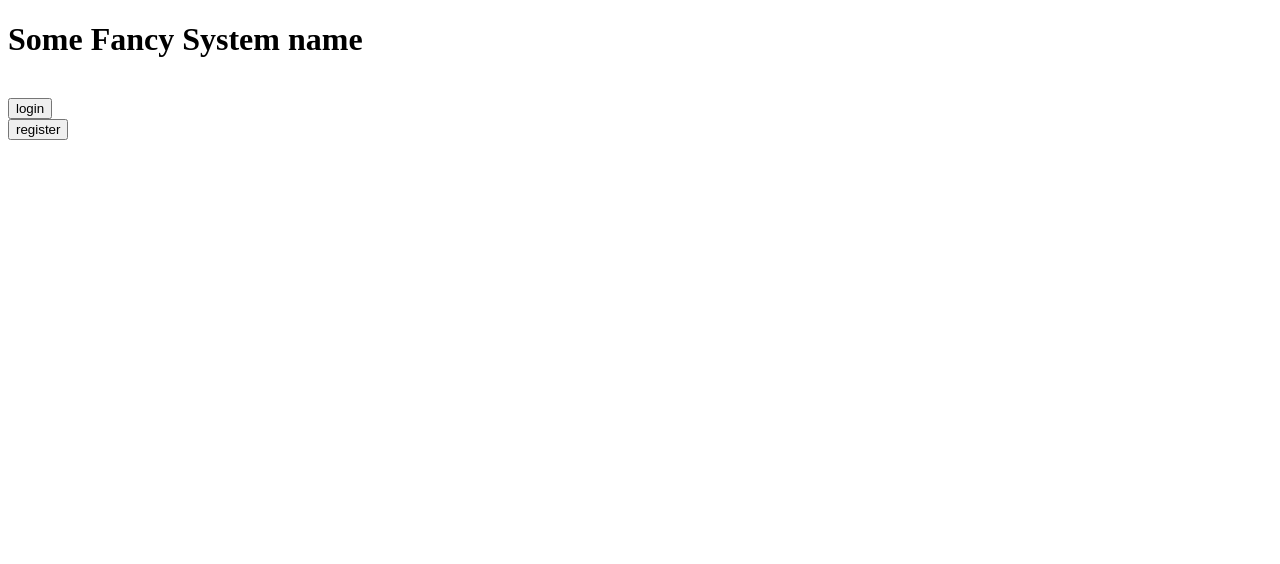
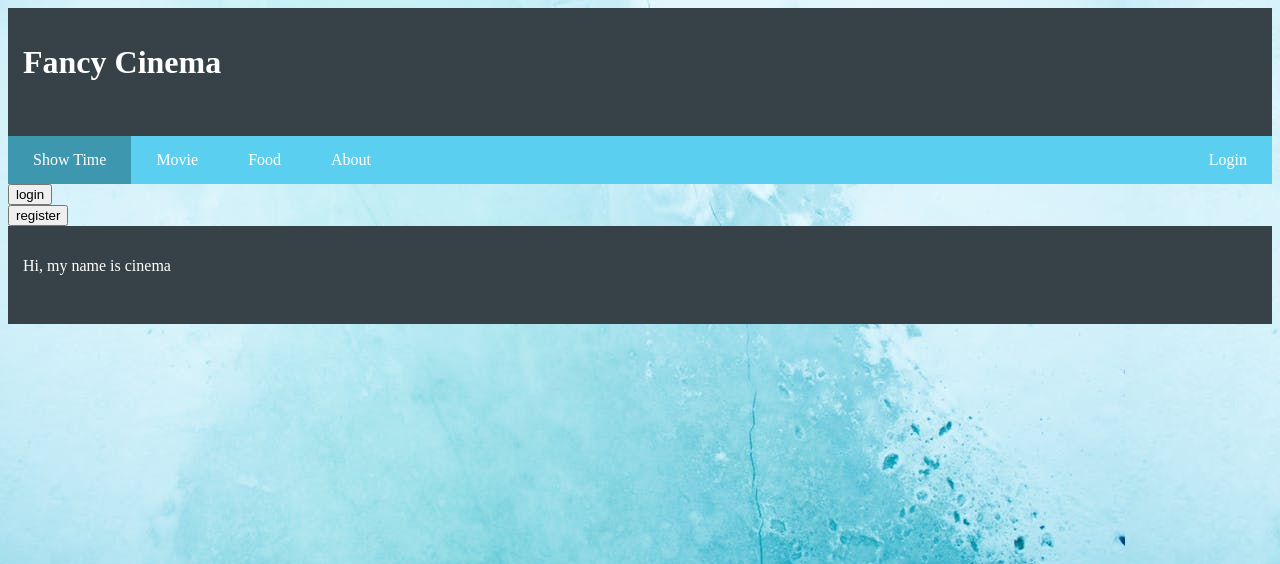
Before and after one commit to 3ternalDeath/cpsc471, a PHP site: page / in a window 1280 px wide. Shown: the top 564 px of the page. Run offline with PHP 8.4, Linux system fonts and the light colour scheme.

Commit message:
continue working...

```diff
--- a/index.php
+++ b/index.php
@@ -1,28 +1,110 @@
 <!DOCTYPE html>
 <html>
 <head>
-	<title>User Login</title>
+	<title>Cinema</title>
+
 	<style>
+		body {background-image: url("images.jpg");}
+
+		*{box-sizing: border-box;}
+
+		.header, .footer{
+			background-color: #364247;
+			color: white;
+			padding: 15px;
+		}
+
+		.topmenu{
+			list-style-type: none;
+			margin: 0;
+			padding: 0;
+			overflow: hidden;
+			position: -webkit-sticky;
+			position: sticky;
+			top: 0;
+			background-color: #5bcfef;
+		}
+
+		.topmenu li{float: left;}
+
+		.topmenu li a, .dropbtn {
+			display: inline-block;
+			color: white;
+			text-align: center;
+			padding: 15px 25px;
+			text-decoration: none;
+		}
+
+		.topmenu li a:hover, .dropdown:hover .dropbtn {background-color: #3d97af}
+
+		.active {background-color: #3d97af}
 
 
+		li.dropdown {
+		  display: inline-block;
+		}
+
+		.dropdown-content {
+		  display: none;
+		  position: absolute;
+		  background-color: #f9f9f9;
+		  min-width: 160px;
+		  box-shadow: 0px 8px 16px 0px rgba(0,0,0,0.2);
+		  z-index: 1;
+		}
+
+		.dropdown-content a {
+		  color: black;
+		  padding: 12px 16px;
+		  text-decoration: none;
+		  display: block;
+		  text-align: left;
+		}
+
+		.dropdown-content a:hover {background-color: #f1f1f1}
+
+		.dropdown:hover .dropdown-content {
+		  display: block;
+		}
 
 
-
-	</style>
-
-</head>
+	</style></head>
 <body>
 
-	<h1>Some Fancy System name</h1><br>
+<div class="header">
+	<h1>Fancy Cinema</h1><br>
+</div>
 
-<form action="loginPage.php" method="post">
+<div>
+	<ul class="topmenu">
+		<li><a href="#showTime" class="active">Show Time</a></li>
+		<li class="dropdown">
+			<a href="javascript:void(0)" class="dropbtn">Movie</a>
+			<div class="dropdown-content">
+				<a href="#">Moive</a>
+				<a href="#">Genre</a>
+				<a href="#">Actor</a>
+			</div>
+		</li>
+		<li><a href="#food">Food</a></li>
+		<li><a href="#about">About</a></li>
+		<li style="float:right"><a href="#login">Login</a></li>
+	</ul>
+</div>
 
-   <input type="submit" name= "login" value="login">
-</form>
+<div>
+	<form action="loginPage.php" method="post">
+	   <input type="submit" name= "login" value="login">
+	</form>
 
-<form action="register.php" method="post">
-    <input type="submit" name= "register" value="register" />
-</form>
+	<form action="register.php" method="post">
+	    <input type="submit" name= "register" value="register" />
+	</form>
+</div>
+
+<div class="footer">
+	<p>Hi, my name is cinema</p><br>
+</div>
 
 </body>
 </html>
```
